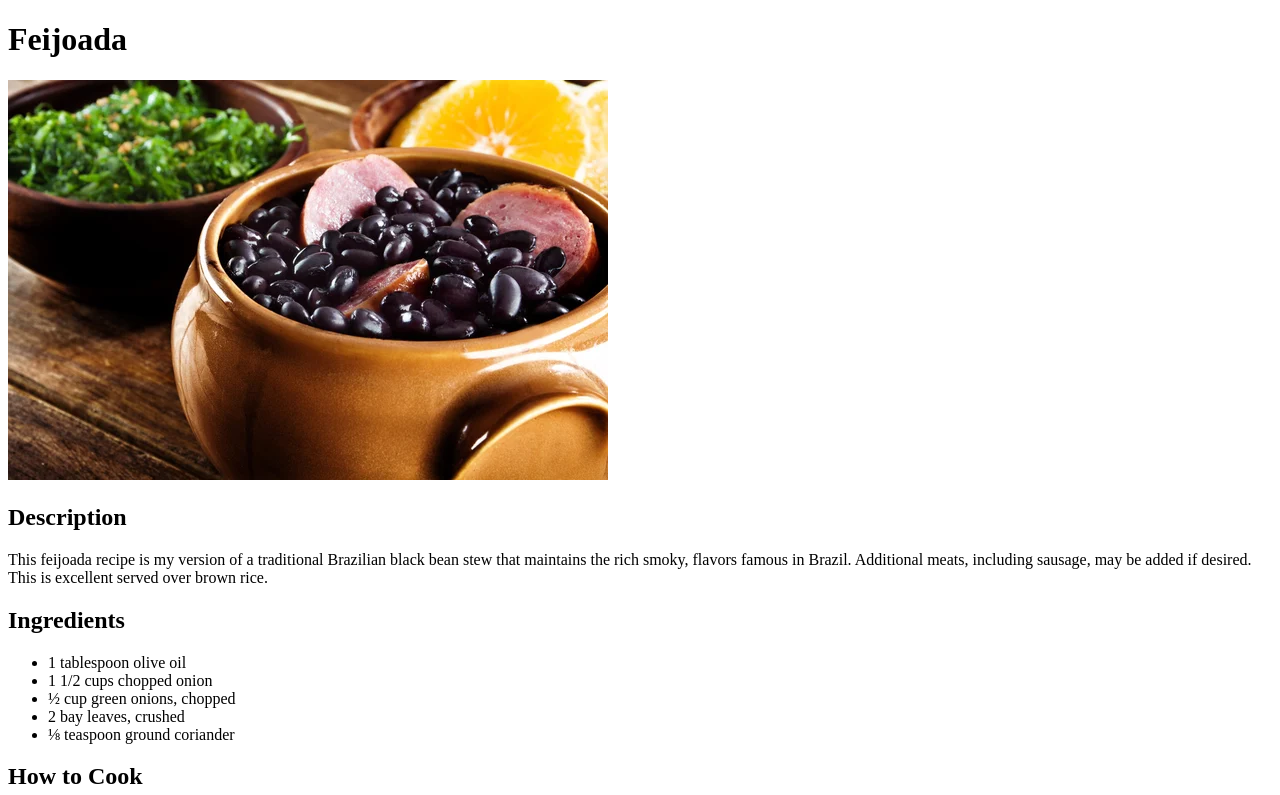
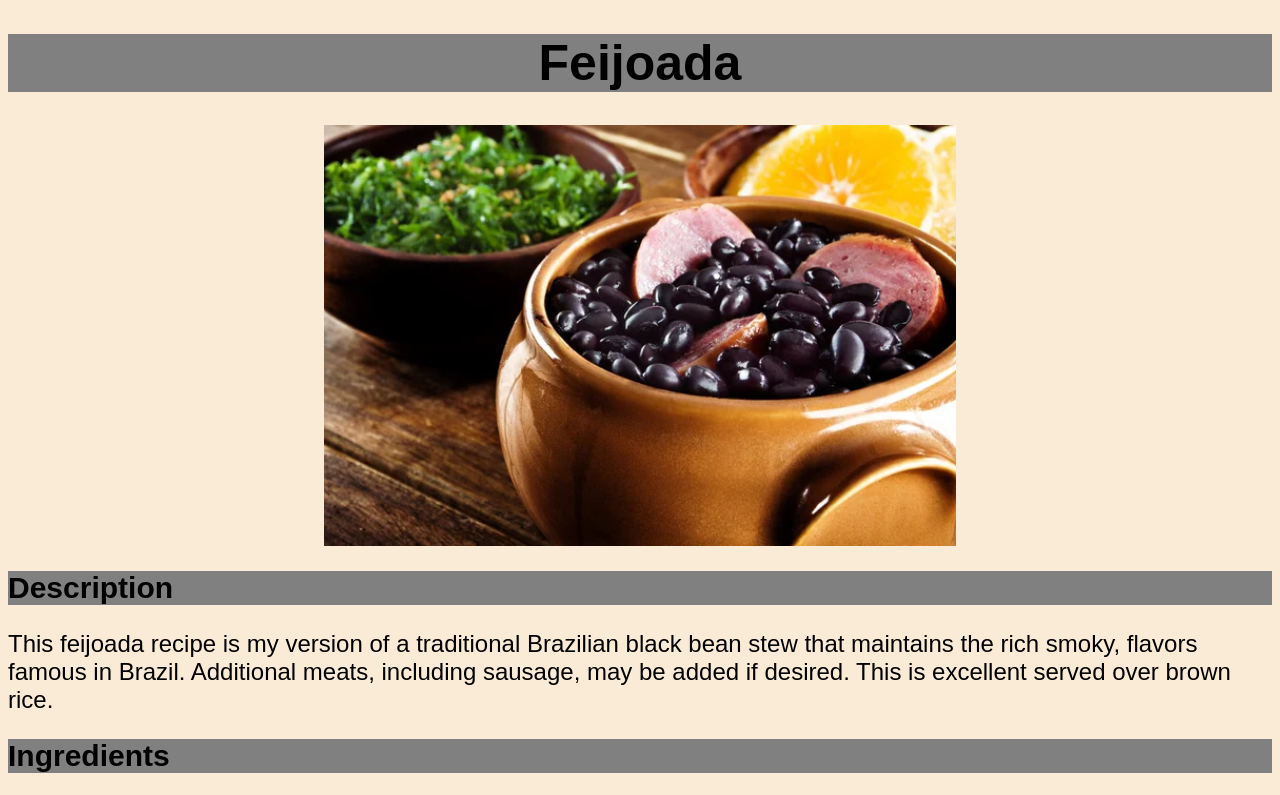
Before and after one commit to Vinicius149/Recipes-webpage, a plain HTML site: page recipes/feijoada/feijoada.html in a window 1280 px wide. Shown: the top 795 px of the page. Drawn offline with Linux system fonts and the light colour scheme.

Commit message:
Css styles added.

```diff
--- /dev/null
+++ b/recipes/Miso Soup/styles.css
@@ -0,0 +1,25 @@
+body {
+    font-family: Arial, Helvetica, sans-serif;
+    background-color: antiquewhite;
+}
+
+h1 {
+    background-color: gray;
+    font-size: 50px;
+    text-align: center;
+    color: black;
+}
+h2 {
+    background-color: grey;
+    font-size: 30px;
+    text-align: left;
+}
+
+
+ul {
+    font-size: 24px;
+}
+
+p {
+    font-size: 16px;
+}
--- a/recipes/feijoada/feijoada.html
+++ b/recipes/feijoada/feijoada.html
@@ -5,11 +5,14 @@
     <meta http-equiv="X-UA-Compatible" content="IE=edge">
     <meta name="viewport" content="width=device-width, initial-scale=1.0">
     <title>Odin Recipes - Feijoada</title>
+    <link rel="stylesheet" href="styles.css">
 </head>
 <body>
     <h1>Feijoada</h1>
 
-    <img src="feijoada.jpg" alt="A bowl of feijoada">
+
+    <img src="feijoada.jpg" alt="A bowl of feijoada" class="center">
+
 
     <h2>Description</h2>
 
--- /dev/null
+++ b/recipes/feijoada/styles.css
@@ -0,0 +1,24 @@
+body {
+    font-family: Arial, Helvetica, sans-serif;
+    background-color: antiquewhite;
+    font-size: 24px;
+}
+
+h1 {
+    background-color: gray;
+    font-size: 50px;
+    text-align: center;
+    color: black;
+}
+h2 {
+    background-color: grey;
+    font-size: 30px;
+    text-align: left;
+}
+
+.center {
+    display: block;
+    margin-left: auto;
+    margin-right: auto;
+    width: 50%;
+}
--- /dev/null
+++ b/recipes/ribs/styles.css
@@ -0,0 +1,25 @@
+body {
+    font-family: Arial, Helvetica, sans-serif;
+    background-color: antiquewhite;
+}
+
+h1 {
+    background-color: gray;
+    font-size: 50px;
+    text-align: center;
+    color: black;
+}
+h2 {
+    background-color: grey;
+    font-size: 30px;
+    text-align: left;
+}
+
+
+ul {
+    font-size: 24px;
+}
+
+p {
+    font-size: 16px;
+}
--- /dev/null
+++ b/styles.css
@@ -0,0 +1,17 @@
+body {
+    font-family: Arial, Helvetica, sans-serif;
+    background-color: antiquewhite;
+    font-size: 24px;
+}
+
+h1 {
+    background-color: gray;
+    font-size: 50px;
+    text-align: center;
+    color: black;
+}
+h2 {
+    background-color: grey;
+    font-size: 30px;
+    text-align: left;
+}
```
Also changed, not shown: index.html (+4 -1 lines), 2 other files.
